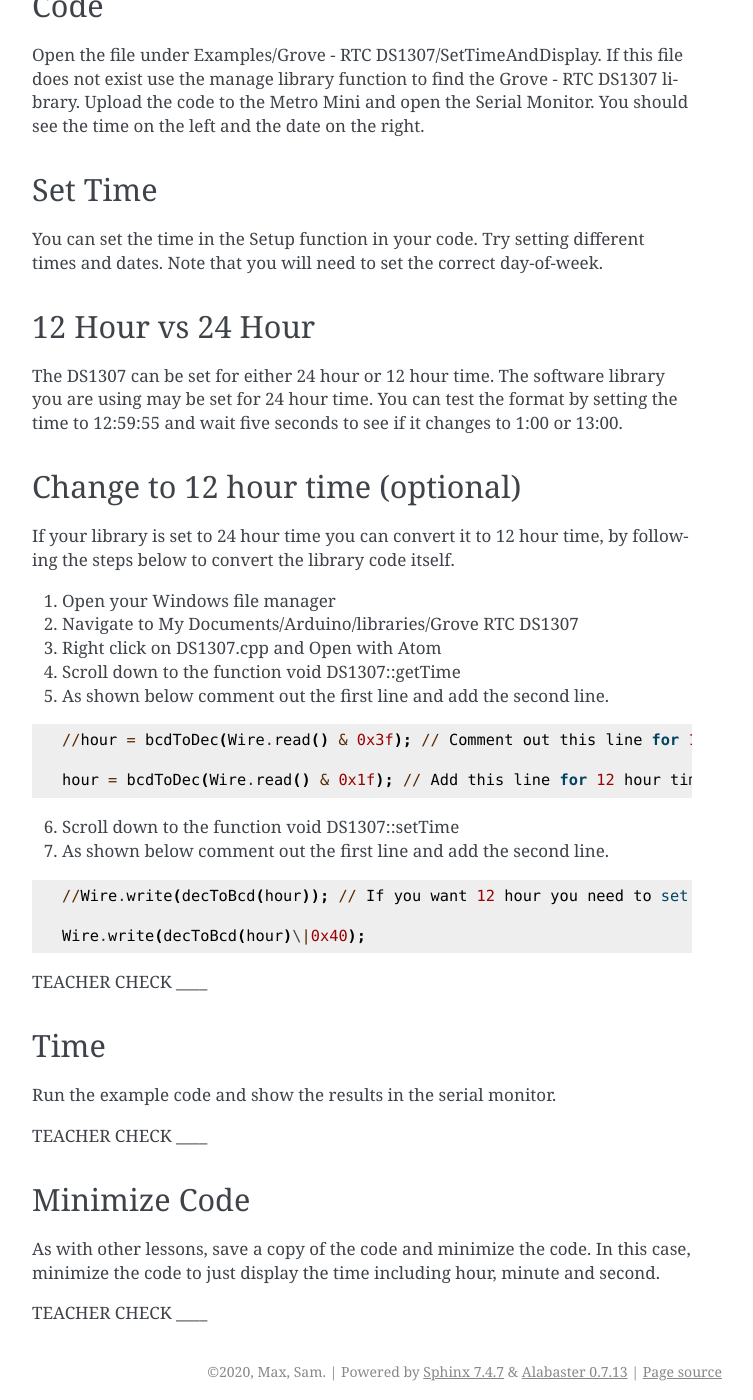
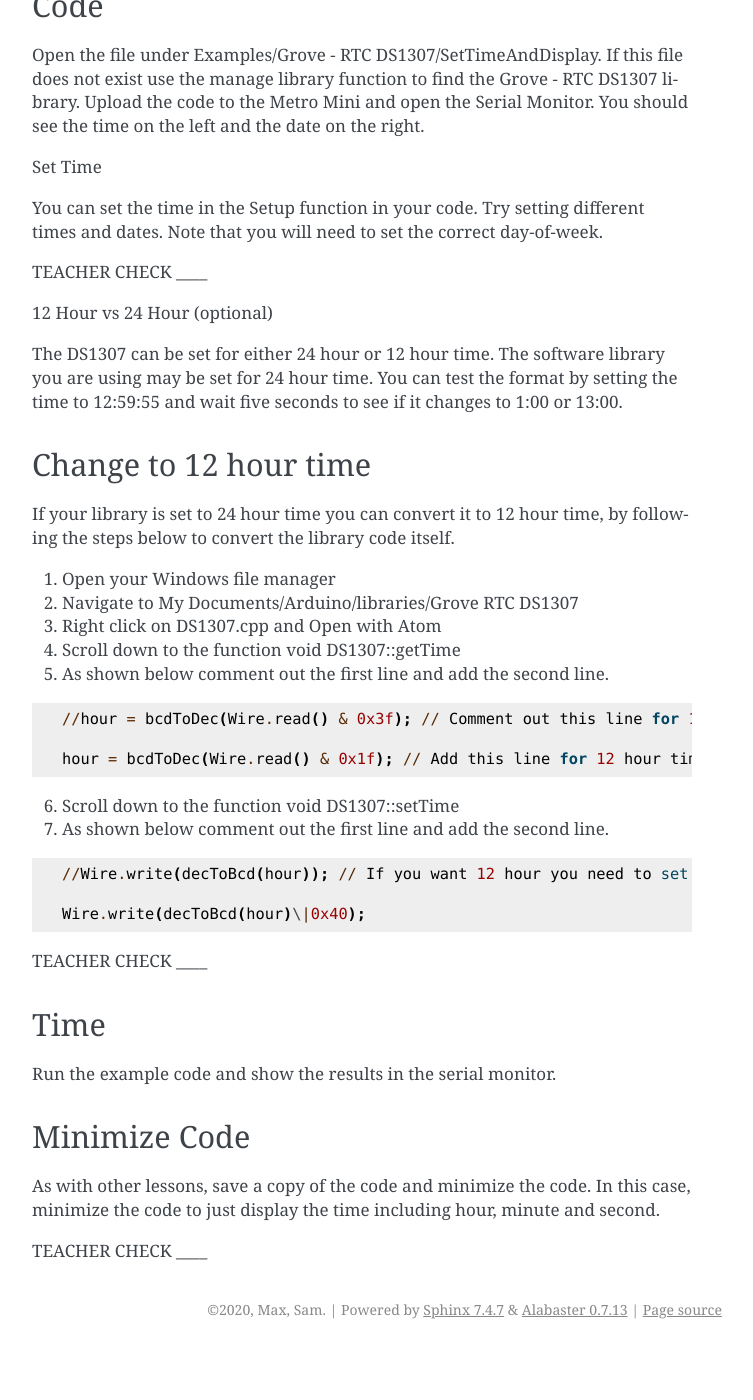
Before and after one commit to maxtkc/mvths-wiki, a Sphinx documentation site: the page built from docs/038-real-time-clock.rst, in a window 1280 px wide and 1400 px high, scrolled down 1772 px. Shown: the whole window, without its empty margins (388-1141 px from the left). Built offline with Sphinx 7.4.7, drawn with Linux system fonts in a browser that asks for light colours; pages that are not in the unit, such as notebooks, are missing from menus; after the commit the page ends 3121 px from its top, so only the background shows below that; part of the change alters nothing that is shown; some of the changed text lies outside the part shown.

```diff
--- a/docs/038-real-time-clock.rst
+++ b/docs/038-real-time-clock.rst
@@ -26,26 +26,26 @@ Below is the sample circuit diagram from the `DS1307 <https://www.google.com/url
    :alt:
 
 Code
-----
+------
 
 Open the file under Examples/Grove - RTC DS1307/SetTimeAndDisplay. If this file does not exist use the manage library function to find the Grove - RTC DS1307 library. Upload the code to the Metro Mini and open the Serial Monitor. You should see the time on the left and the date on the right.
 
 Set Time
---------
 
 You can set the time in the Setup function in your code. Try setting
 different times and dates. Note that you will need to set the correct
 day-of-week.
 
-12 Hour vs 24 Hour
-------------------
+TEACHER CHECK \_\_\_\_
+
+12 Hour vs 24 Hour (optional)
 
 The DS1307 can be set for either 24 hour or 12 hour time. The software
 library you are using may be set for 24 hour time. You can test the
 format by setting the time to 12:59:55 and wait five seconds to see if
 it changes to 1:00 or 13:00.
 
-Change to 12 hour time (optional)
+Change to 12 hour time
 ---------------------------------
 
 If your library is set to 24 hour time you can convert it to 12 hour
@@ -81,7 +81,7 @@ Time
 
 Run the example code and show the results in the serial monitor.
 
-TEACHER CHECK \_\_\_\_
+
 
 Minimize Code
 -------------
```
